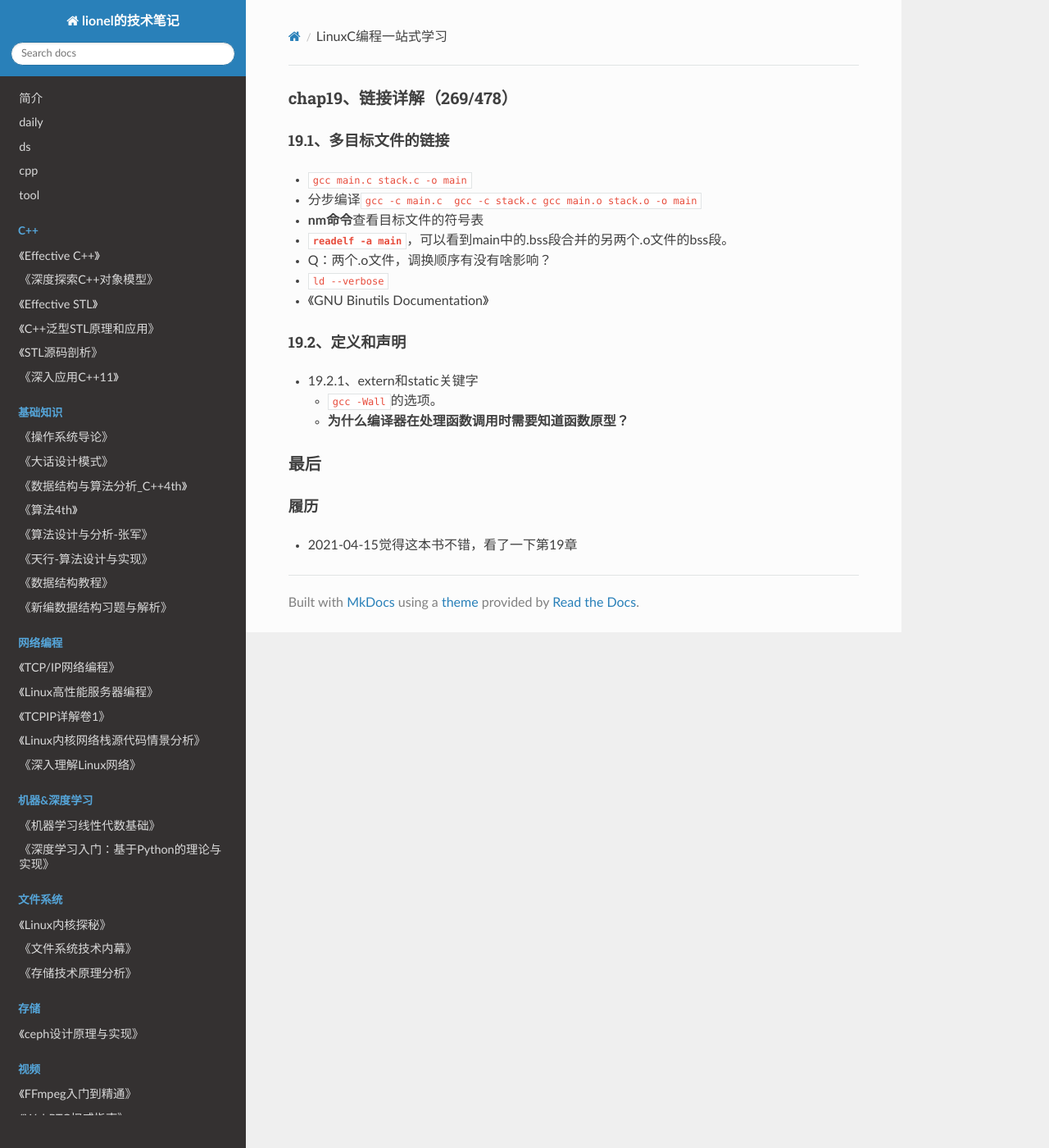
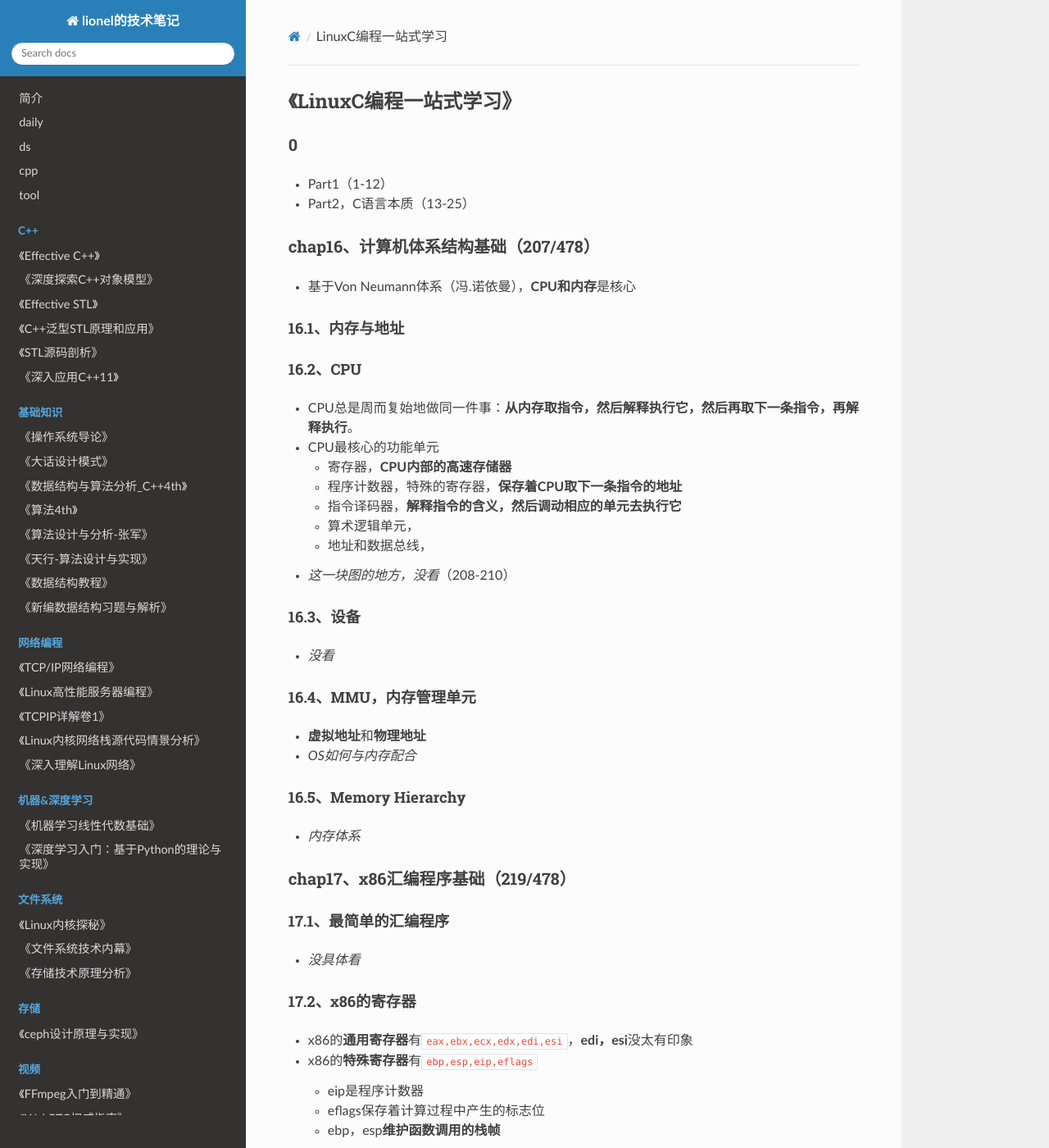
Before and after one commit to wolflion/booknotes, an MkDocs documentation site: the page built from docs/16unix-linux/LinuxC编程一站式学习.md, in a window 1280 px wide and 1400 px high. Shown: the whole window at 82% size. Built offline with MkDocs 1.6.1, drawn with Linux system fonts in a browser that asks for light colours; nearby versions of some CDN libraries; some of the changed text lies outside the part shown.

Commit message:
Update LinuxC编程一站式学习.md

```diff
--- a/docs/16unix-linux/LinuxC编程一站式学习.md
+++ b/docs/16unix-linux/LinuxC编程一站式学习.md
@@ -1,3 +1,95 @@
+## 《LinuxC编程一站式学习》
+
+### 0
+
++ Part1（1-12）
++ Part2，C语言本质（13-25）
+
+### chap16、计算机体系结构基础（207/478）
+
++ 基于Von Neumann体系（冯.诺依曼），**CPU和内存**是核心
+
+#### 16.1、内存与地址
+
+#### 16.2、CPU
+
++ CPU总是周而复始地做同一件事：**从内存取指令，然后解释执行它，然后再取下一条指令，再解释执行**。
++ CPU最核心的功能单元
+  + 寄存器，**CPU内部的高速存储器**
+  + 程序计数器，特殊的寄存器，**保存着CPU取下一条指令的地址**
+  + 指令译码器，**解释指令的含义，然后调动相应的单元去执行它**
+  + 算术逻辑单元，
+  + 地址和数据总线，
++ *这一块图的地方，没看*（208-210）
+
+#### 16.3、设备
+
++ *没看*
+
+#### 16.4、MMU，内存管理单元
+
++ **虚拟地址**和**物理地址**
++ *OS如何与内存配合*
+
+#### 16.5、Memory Hierarchy
+
++ *内存体系*
+
+### chap17、x86汇编程序基础（219/478）
+
+#### 17.1、最简单的汇编程序
+
++ *没具体看*
+
+#### 17.2、x86的寄存器
+
++ x86的**通用寄存器**有`eax,ebx,ecx,edx,edi,esi`，**edi，esi**没太有印象
++ x86的**特殊寄存器**有`ebp,esp,eip,eflags`
+  + eip是程序计数器
+  + eflags保存着计算过程中产生的标志位
+  + ebp，esp**维护函数调用的栈帧**
+
+#### 17.3、第二个汇编程序
+
++ *没具体看*
+
+#### 17.4、寻址方式
+
++ 直接寻
++ 间接寻
++ 基地寻
++ 立即数寻
++ 寄存器寻
+
+#### 17.5、ELF文件
+
++ elf有3种不同的类型
+  + 可重定位的目标文件（Relocatable，或者Object File）
+  + 可执行文件（Executable）
+  + 共享库（Shared Object，或者Shared Library）
+
+##### 17.5.1、目标文件
+
++ `readelf -a max.o`
+
+##### 17.5.2、可执行文件
+
++ `readelf -a max`
+
+### chap18、汇编与C之间的关系
+
+18.1、函数调用
+
+18.2、mian函数、启动例程和退出状态
+
+18.3、变量的存储布局
+
+18.4、结构体和联合体
+
+18.5、C内联汇编
+
+#### 18.6、volatile限定符
+
 ### chap19、链接详解（269/478）
 
 #### 19.1、多目标文件的链接
```
